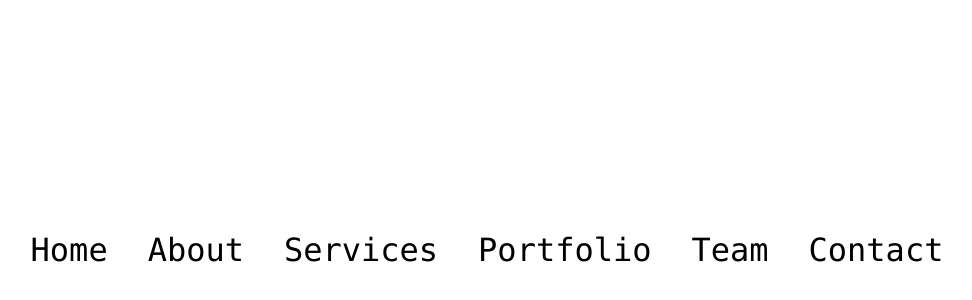
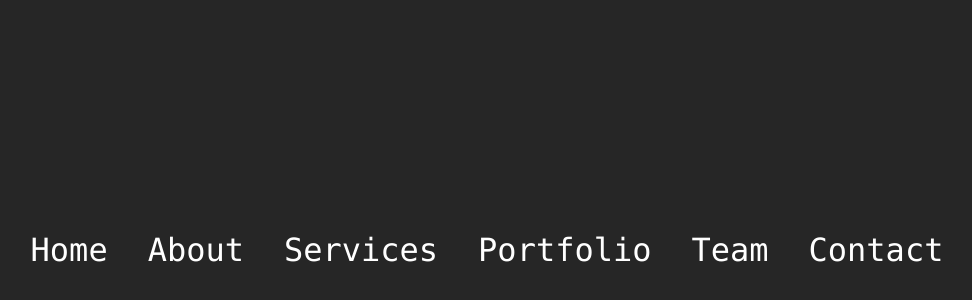
Before and after one commit to sana-shaik/CSS-Animations, a plain HTML site: page Sliding Menu Indicator/index.html in a window 1280 px wide. Shown: the part 150-450 px from the top of the page, without its empty margins (153-1125 px from the left). Drawn offline with Linux system fonts and the light colour scheme.

Commit message:
background color

```diff
--- a/Sliding Menu Indicator/style.css
+++ b/Sliding Menu Indicator/style.css
@@ -10,6 +10,7 @@ body {
     justify-content: center;
     align-items: center;
     min-height: 100vh;
+    background: #262626;
 }
 
 nav {
@@ -21,7 +22,7 @@ nav a {
     position: relative;
     margin: 0 20px;
     font-size: 2em;
-    color: #000;
+    color: #fff;
     text-decoration: none;
 
 }
@@ -31,7 +32,7 @@ nav #marker {
     left: 0px;
     height: 4px;
     width: 0;
-    background: #000;
+    background:#bb2cd9;
     bottom: -8px;
     transition: 0.5s;
     border-radius: 4px;
```
